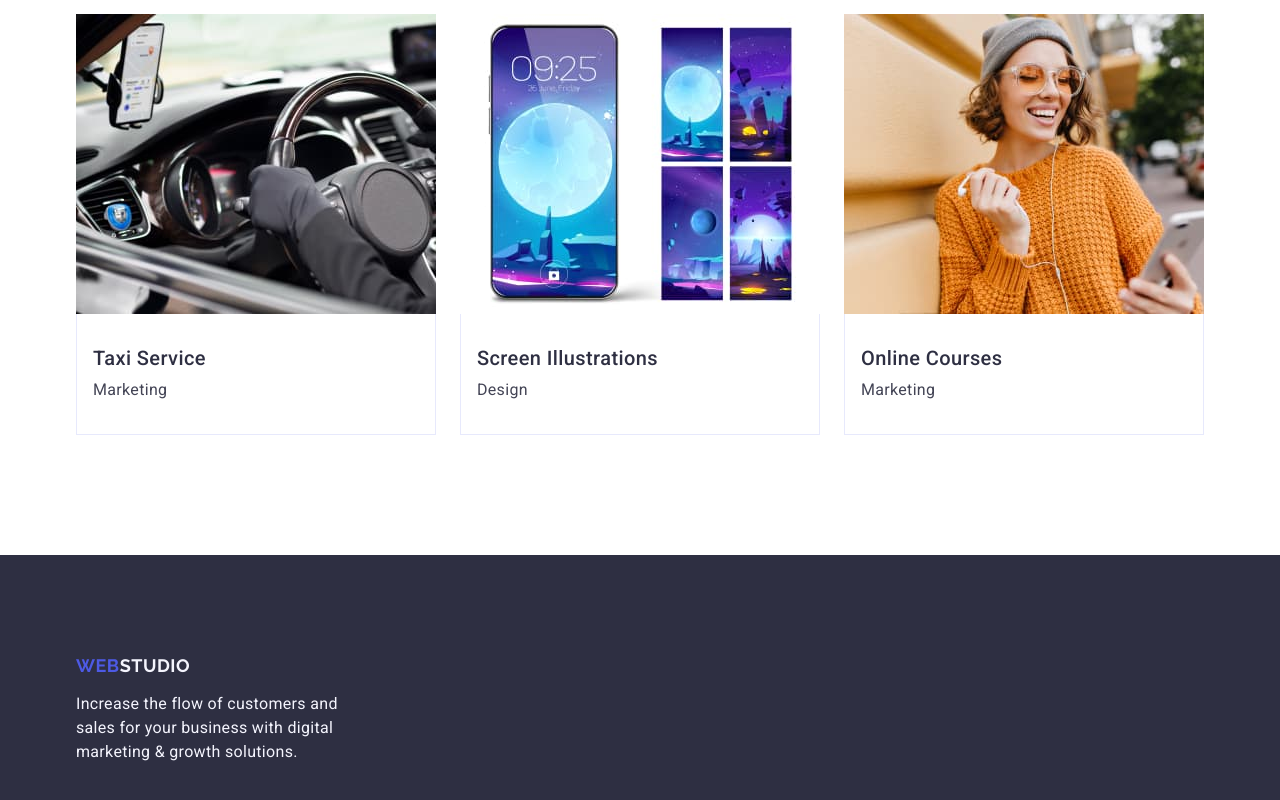
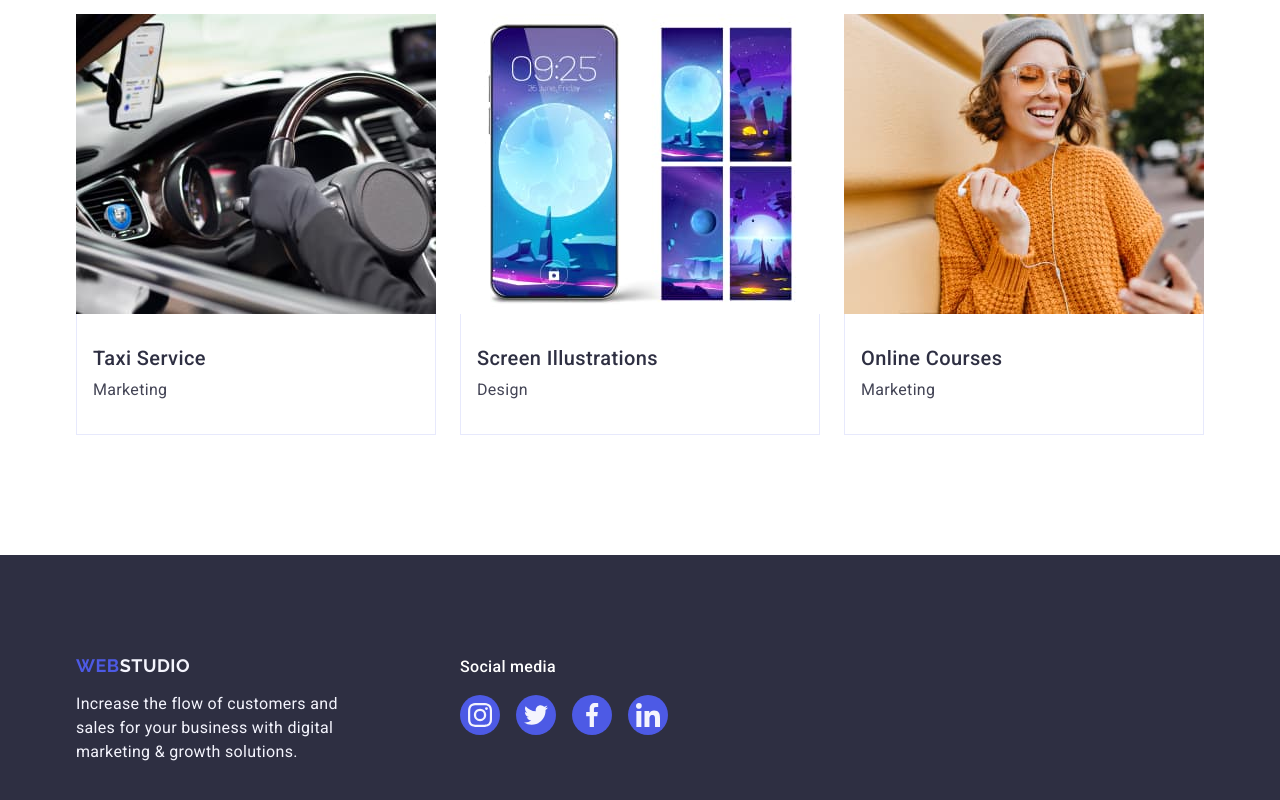
Before and after one commit to hushuvatyi/goit-markup-hw-05, a plain HTML site: page index.html in a window 1280 px wide. Shown: the part 2580-3380 px from the top of the page. Drawn offline with nearby package versions, Linux system fonts and the light colour scheme.

Commit message:
correct some errors in footer 1

```diff
--- a/css/styles.css
+++ b/css/styles.css
@@ -230,9 +230,6 @@ img {
     margin-bottom: 8px;
 }
 
-.advantages-list-item-text {
-}
-
 /* ------------------------------------------------ */
 
 /* ------------------- OUR TEAM ----------------- */
@@ -429,3 +426,25 @@ img {
     color: #f4f4fd;
     max-width: 264px;
 }
+
+.footer-icon-list-text {
+    margin-bottom: 16px;
+    font-weight: 500;
+    font-size: 16px;
+    line-height: 1.5;
+    letter-spacing: 0.02em;
+    color: #fff;
+}
+
+.footer-icon-list {
+    gap: 16px;
+}
+
+.footer-link {
+    transition: none;
+}
+
+.footer-link:hover,
+.footer-link:focus {
+    background-color: #31d0aa;
+}
--- a/index.html
+++ b/index.html
@@ -567,6 +567,47 @@
                         business with digital marketing & growth solutions.
                     </p>
                 </div>
+                <div>
+                    <p class="footer-icon-list-text">Social media</p>
+                    <ul class="icon-list footer-icon-list">
+                        <li class="icon-list-item">
+                            <a href="" class="icon-list-item-link footer-link">
+                                <svg width="24" height="24" class="icon-style">
+                                    <use
+                                        href="./images/icons.svg#icon-instagram"
+                                    ></use>
+                                </svg>
+                            </a>
+                        </li>
+                        <li class="icon-list-item">
+                            <a href="" class="icon-list-item-link footer-link">
+                                <svg width="24" height="24" class="icon-style">
+                                    <use
+                                        href="./images/icons.svg#icon-twitter"
+                                    ></use>
+                                </svg>
+                            </a>
+                        </li>
+                        <li class="icon-list-item">
+                            <a href="" class="icon-list-item-link footer-link">
+                                <svg width="24" height="24" class="icon-style">
+                                    <use
+                                        href="./images/icons.svg#icon-facebook"
+                                    ></use>
+                                </svg>
+                            </a>
+                        </li>
+                        <li class="icon-list-item">
+                            <a href="" class="icon-list-item-link footer-link">
+                                <svg width="24" height="24" class="icon-style">
+                                    <use
+                                        href="./images/icons.svg#icon-linkedin"
+                                    ></use>
+                                </svg>
+                            </a>
+                        </li>
+                    </ul>
+                </div>
             </div>
         </footer>
     </body>
```
